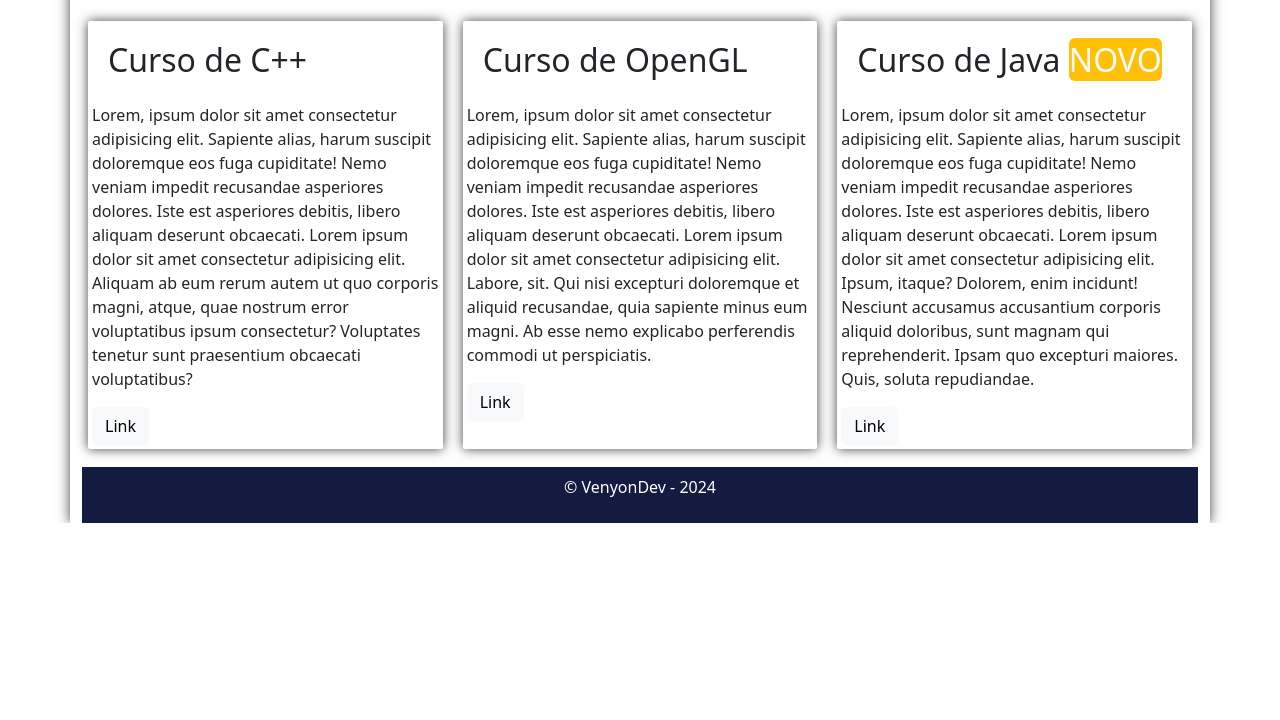
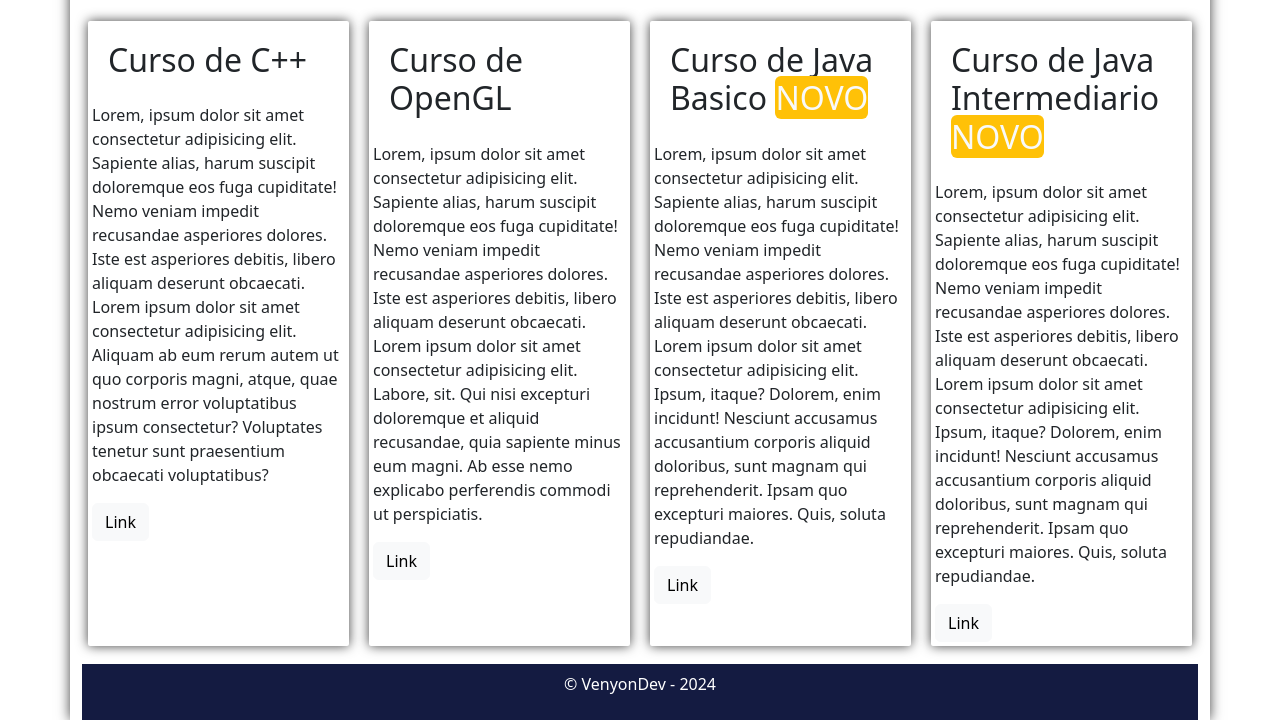
Before and after one commit to MarcosBartz/TRABALHOS, a plain HTML site: page VenyonDev/index.html in a window 1280 px wide. Shown: the part 371-1091 px from the top of the page. Before the commit the page ends 894 px from the top, so only its background shows below. Drawn offline with nearby package versions, Linux system fonts and the light colour scheme.

Commit message:
Update index.html

```diff
--- a/VenyonDev/index.html
+++ b/VenyonDev/index.html
@@ -108,13 +108,23 @@
 
             <section class="col p-1">
 
-                <h2 class="p-3">Curso de Java <span class="bg-warning rounded-2 text-light">NOVO</span></h2>
+                <h2 class="p-3">Curso de Java Basico <span class="bg-warning rounded-2 text-light">NOVO</span></h2>
 
                 <p>Lorem, ipsum dolor sit amet consectetur adipisicing elit. Sapiente alias, harum suscipit doloremque eos fuga cupiditate! Nemo veniam impedit recusandae asperiores dolores. Iste est asperiores debitis, libero aliquam deserunt obcaecati. Lorem ipsum dolor sit amet consectetur adipisicing elit. Ipsum, itaque? Dolorem, enim incidunt! Nesciunt accusamus accusantium corporis aliquid doloribus, sunt magnam qui reprehenderit. Ipsam quo excepturi maiores. Quis, soluta repudiandae.</p>
 
                 <a href="#" class="rounded-2 btn btn-light">Link</a>
 
             </section>
+
+            <section class="col p-1">
+
+              <h2 class="p-3">Curso de Java Intermediario <span class="bg-warning rounded-2 text-light">NOVO</span></h2>
+
+              <p>Lorem, ipsum dolor sit amet consectetur adipisicing elit. Sapiente alias, harum suscipit doloremque eos fuga cupiditate! Nemo veniam impedit recusandae asperiores dolores. Iste est asperiores debitis, libero aliquam deserunt obcaecati. Lorem ipsum dolor sit amet consectetur adipisicing elit. Ipsum, itaque? Dolorem, enim incidunt! Nesciunt accusamus accusantium corporis aliquid doloribus, sunt magnam qui reprehenderit. Ipsam quo excepturi maiores. Quis, soluta repudiandae.</p>
+
+              <a href="#" class="rounded-2 btn btn-light">Link</a>
+
+          </section>
 
         </div>
 
```
